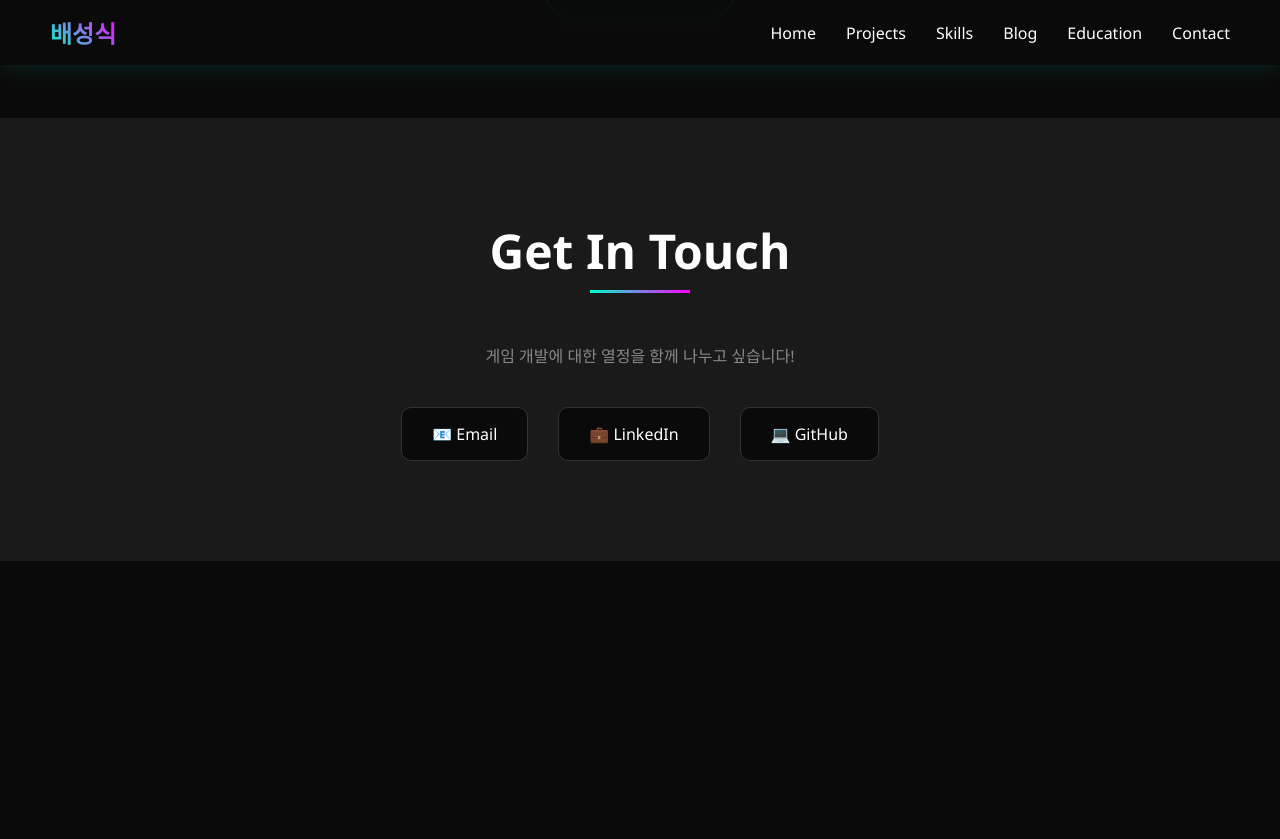
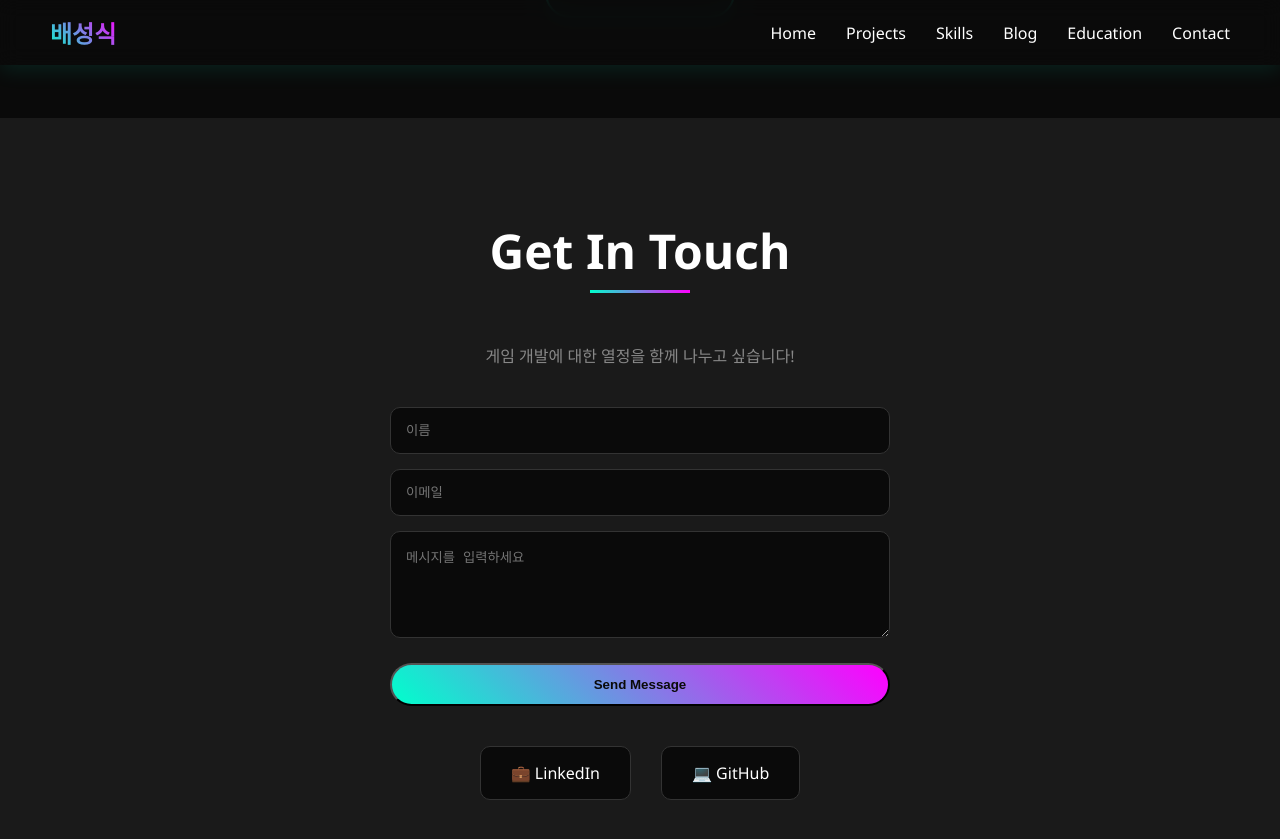
Before and after one commit to Labae/Labae.github.io, a Jekyll site: the page index.html, which Jekyll copies as it is, in a window 1280 px wide and 900 px high, scrolled down 4571 px. Shown: the top 839 px of the window. Built offline with Jekyll 4.4.1, drawn with Linux system fonts in a browser that asks for light colours; before the commit the page ends 5132 px from its top, so only the background shows below that.

Commit message:
feat: add formspree

```diff
--- a/index.html
+++ b/index.html
@@ -854,10 +854,29 @@
         <p style="color: var(--text-dim); margin-top: 20px;">
             게임 개발에 대한 열정을 함께 나누고 싶습니다!
         </p>
-        <div class="contact-links">
-            <!-- TODO: 실제 연락처로 변경 -->
-            <a href="mailto:rabae0985@gmail.com" class="contact-link">📧 Email</a>
-            <a href="https://www.linkedin.com/in/sungsik-bae-868281244/" class="contact-link">💼 LinkedIn</a>
+
+        <!-- 이메일 폼 추가 -->
+        <form action="https://formspree.io/f/mvgbrzba" method="POST" style="max-width: 500px; margin: 40px auto;">
+            <input type="text" name="name" placeholder="이름" required style="width: 100%; padding: 15px; margin-bottom: 15px;
+                      background: var(--bg-dark); border: 1px solid #333;
+                      border-radius: 10px; color: var(--text);">
+
+            <input type="email" name="_replyto" placeholder="이메일" required style="width: 100%; padding: 15px; margin-bottom: 15px;
+                      background: var(--bg-dark); border: 1px solid #333;
+                      border-radius: 10px; color: var(--text);">
+
+            <textarea name="message" placeholder="메시지를 입력하세요" rows="5" required style="width: 100%; padding: 15px; margin-bottom: 20px;
+                         background: var(--bg-dark); border: 1px solid #333;
+                         border-radius: 10px; color: var(--text); resize: vertical;"></textarea>
+
+            <button type="submit" class="btn" style="width: 100%; cursor: pointer;">
+                Send Message
+            </button>
+        </form>
+
+        <!-- 기존 링크들 -->
+        <div class="contact-links" style="margin-top: 40px;">
+            <a href="https://linkedin.com/in/sungsik-bae-868281244/" class="contact-link">💼 LinkedIn</a>
             <a href="https://github.com/Labae" class="contact-link">💻 GitHub</a>
         </div>
     </section>
```
